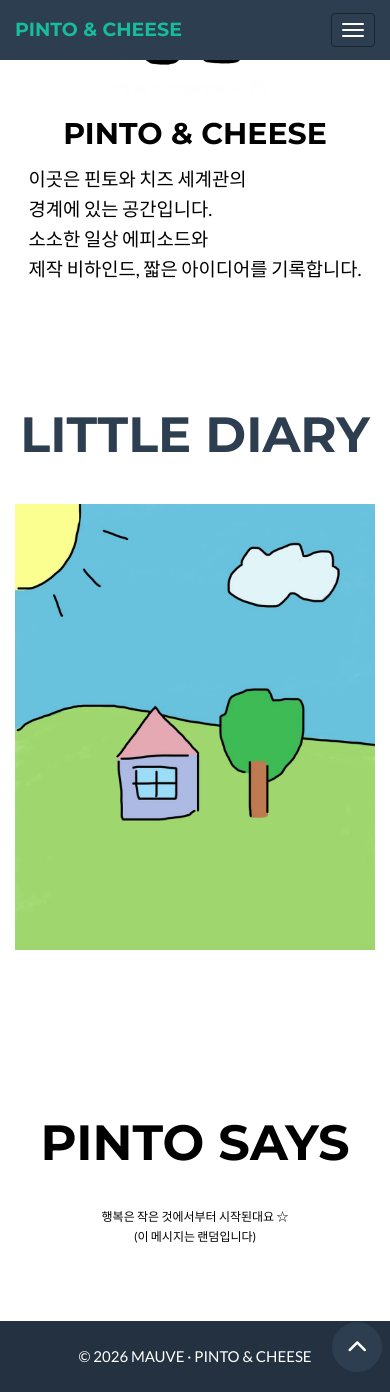
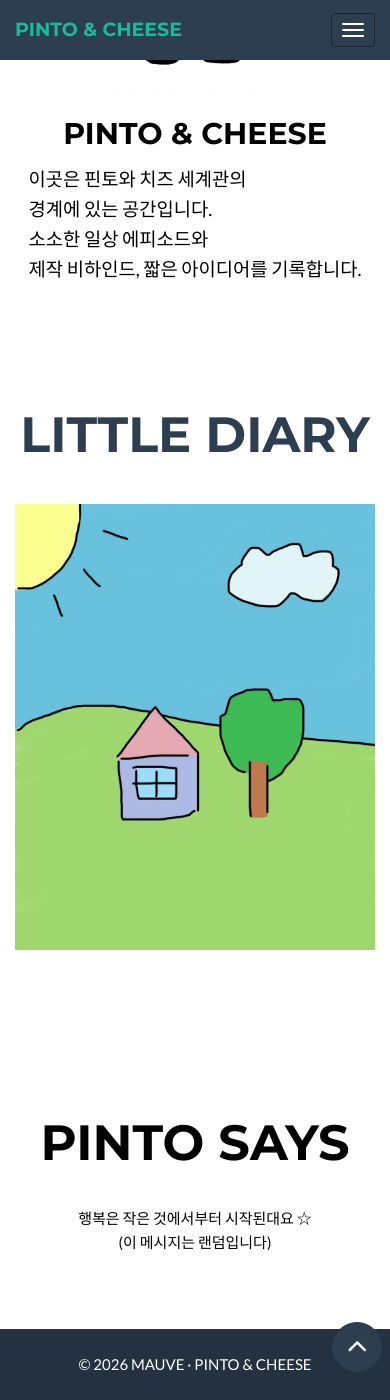
Before and after one commit to pintocheese/pintocheese.github.io, a Jekyll site: the page built from _posts/2014-07-18-project-1.markdown, in a window 390 px wide and 1400 px high, scrolled down 332 px. Built offline with Jekyll 4.4.1, drawn with Linux system fonts in a browser that asks for light colours.

Commit message:
Update custom.css

```diff
--- a/assets/css/custom.css
+++ b/assets/css/custom.css
@@ -57,12 +57,12 @@
 
   /* title : PINTO & CHEESE */
   .intro-text .name {
-    font-size: 1.6em;
+    font-size: 1em;
   }
 
   /* about 안의 랜덤 메시지 */
   #about-message {
-    font-size: 0.8em;
+    font-size: 1em;
     text-align: center;
   }
 
```
